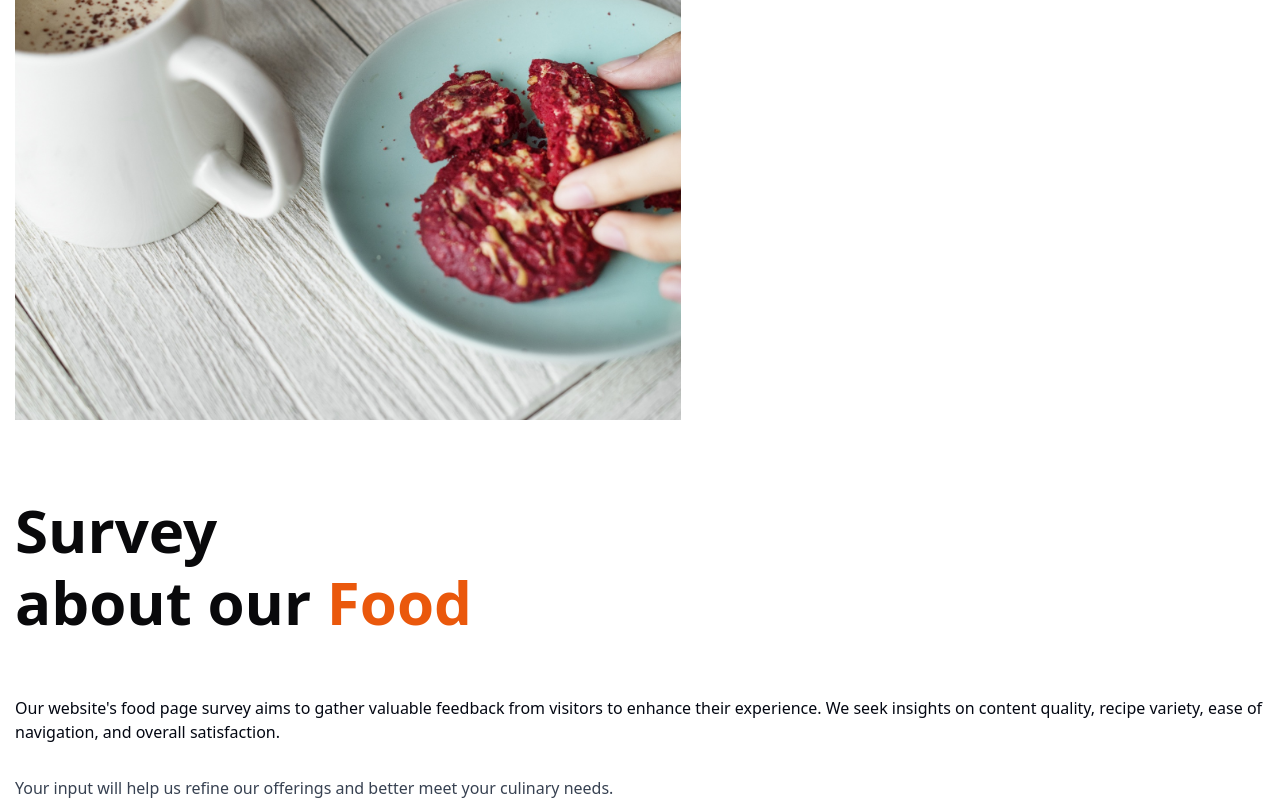
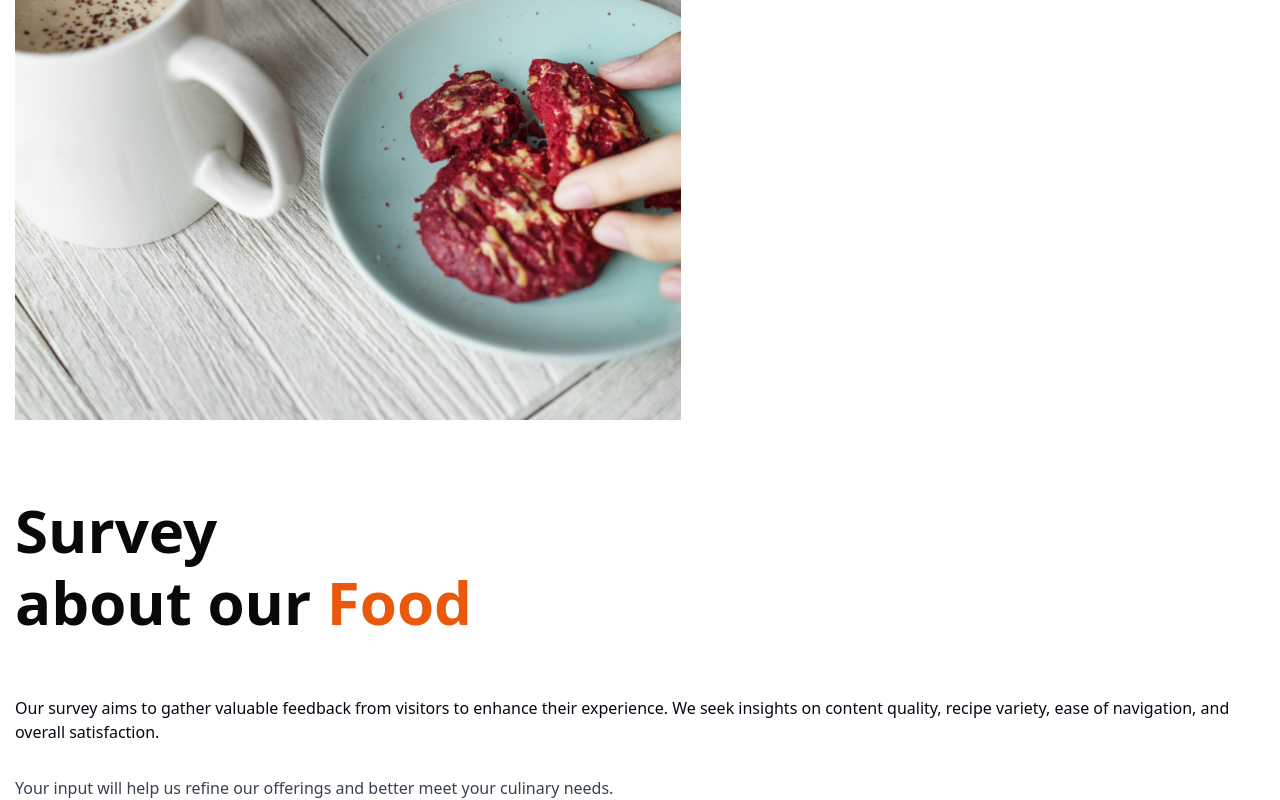
Before and after one commit to ALMOSTGOD1999/grave-the-crave, a Next.js app: page /Survey in a window 1280 px wide. Shown: the part 460-1260 px from the top of the page. Built offline with nearby package versions, Linux system fonts and the light colour scheme.

Commit message:
grave the crave

```diff
--- a/src/app/Survey/page.jsx
+++ b/src/app/Survey/page.jsx
@@ -22,10 +22,9 @@ const Survey = () => {
           </h2>
 
           <p className="text-gray-950 pt-16">
-            Our website's food page survey aims to gather valuable feedback from
-            visitors to enhance their experience. We seek insights on content
-            quality, recipe variety, ease of navigation, and overall
-            satisfaction.
+            Our survey aims to gather valuable feedback from visitors to enhance
+            their experience. We seek insights on content quality, recipe
+            variety, ease of navigation, and overall satisfaction.
           </p>
 
           <p className="text-gray-700 pt-8">
--- a/src/app/aboutus/page.jsx
+++ b/src/app/aboutus/page.jsx
@@ -18,7 +18,7 @@ const About = () => {
           <p className="text-lg text-gray-700 mb-6">
             From classic cakes to innovative pastries, our talented bakers use
             only the finest ingredients to create sweet treats that not only
-            taste amazing but also look like a work of art. Whether you're
+            taste amazing but also look like a work of art. Whether you are
             celebrating a special milestone or simply indulging in a sweet
             moment, we are here to make your day sweeter.
           </p>
--- a/src/components/Services.jsx
+++ b/src/components/Services.jsx
@@ -33,9 +33,9 @@ const Services = () => {
 
         <p className="text-gray-950">
           Bring your cake vision to life with our custom cake service! Whether
-          it's a birthday, wedding, or any special occasion,
+          it is a birthday, wedding, or any special occasion,
           <br /> we craft unique, delicious creations tailored to your style and
-          taste. Dream it, and we'll bake it!
+          taste. Dream it, and we will bake it!
         </p>
         <div className="w-fit mx-auto">
           <Dash />
```
